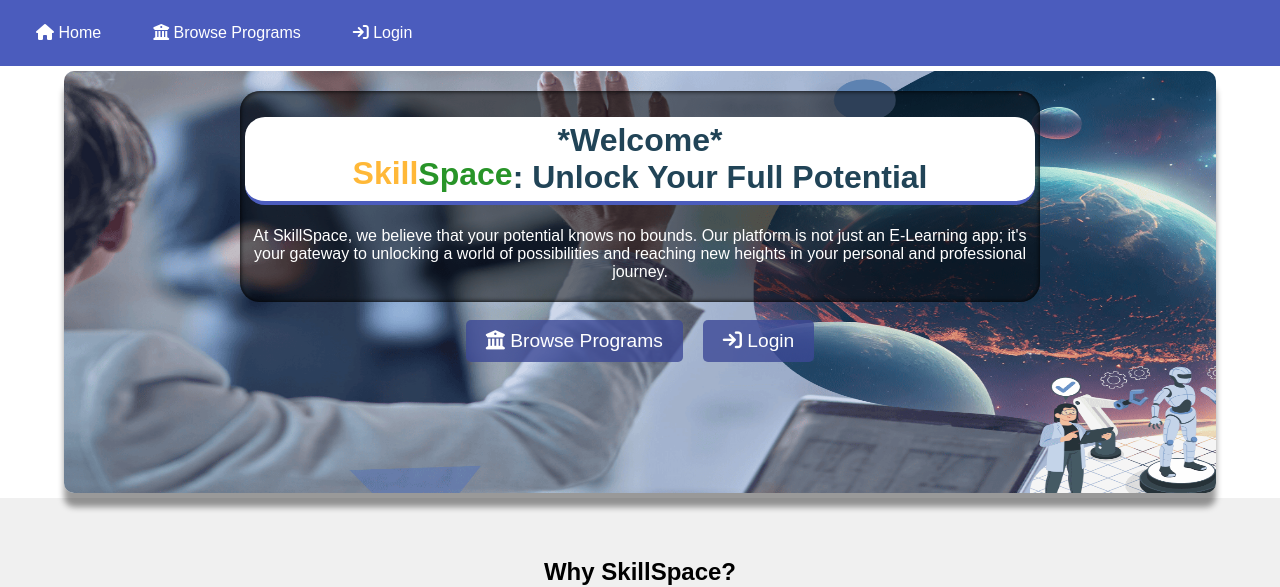
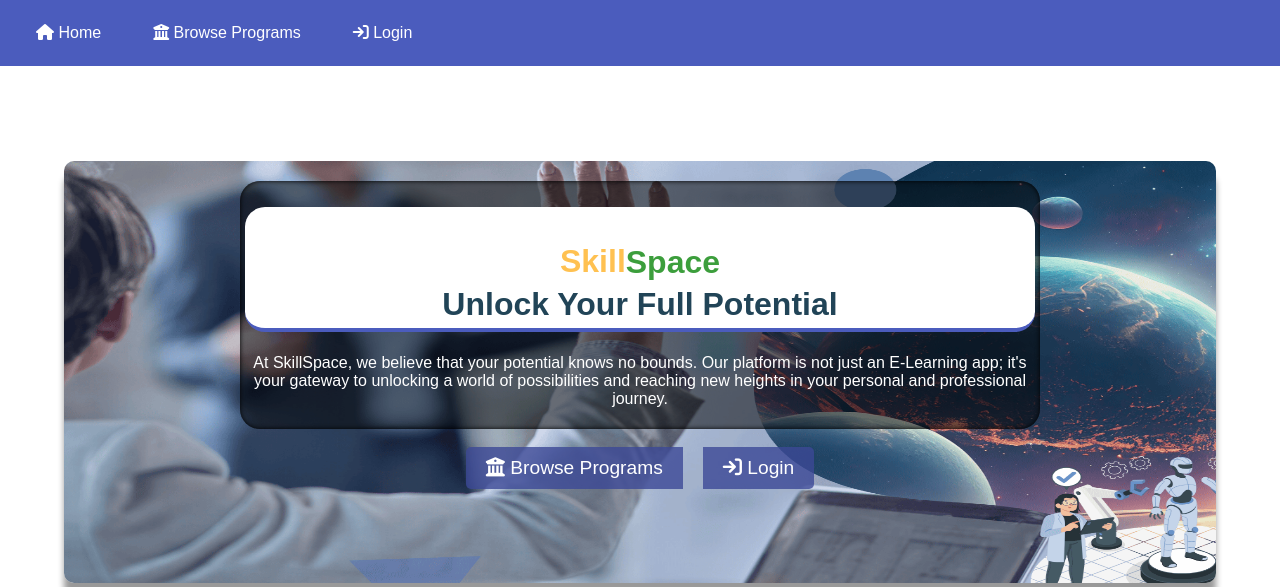
Before and after one commit to blessingsMlundira/e-learning_one, a React (Create React App) app: page / in a window 1280 px wide. Shown: the top 587 px of the page. Built offline with nearby package versions, Linux system fonts and the light colour scheme.

Commit message:
Update Home.js

```diff
--- a/src/Home.js
+++ b/src/Home.js
@@ -26,15 +26,18 @@ function Home() {
           <Link to="/LoginPage"><i class="fa fa-sign-in"></i> Login</Link>
         </div>
       </div>
+      <br /><br /><br /><br /><br />
 <center>
       {/* Header Section */}
 
-      <header className="Home-header"  style={{ backgroundImage: `url(${process.env.PUBLIC_URL}/jubileeUni/landingBanner.png)`, height: '400px',width: '90%', boxShadow: '0 14px 6px rgba(0, 0, 0, 0.4)', paddingTop: '20px' }}>
+      <header className="Home-header"  style={{ backgroundImage: `url(${process.env.PUBLIC_URL}/jubileeUni/landingBanner.png)`,height: '400px',width: '90%', boxShadow: '0 14px 6px rgba(0, 0, 0, 0.4)', paddingTop: '20px' }}>
 
         <div className="header-content" style={{  }}>
+
           <div style={{ backgroundColor: 'rgba(0,0,0,0.5)',padding: '5px', borderRadius: '20px', boxShadow: "inset 0 0 5px #000000" }}>
-          <h1 style={{ backgroundColor: 'white', padding: '5px', borderRadius: '20px', borderBottom: "4px solid rgba(75, 92, 189, 1)" }}>
-  {`*Welcome*`}
+
+        <h1 style={{ backgroundColor: 'white', padding: '5px', borderRadius: '20px', borderBottom: "4px solid rgba(75, 92, 189, 1)" }}>
+
   <br />
   <span style={{ color: 'orange', display: 'inline-block' }}>
     {`Skill`}
@@ -42,8 +45,10 @@ function Home() {
   <span style={{ color: 'green', display: 'inline-block' }}>
     {`Space`}
   </span>
-  {`: Unlock Your Full Potential`}
+  <br />
+  {`Unlock Your Full Potential`}
 </h1>
+
 
 <p style={{ color: 'white' }}>At SkillSpace, we believe that your potential knows no bounds. Our platform is not just an E-Learning app; it's your gateway to unlocking a world of possibilities and reaching new heights in your personal and professional journey.</p>
           </div>
@@ -52,12 +57,14 @@ function Home() {
 
           {/* Call-to-Action Buttons */}
           <div className="cta-buttons">
-            <Link to="/BrowseCourses" className="cta-button" ><i class="fa fa-university"></i> Browse Programs</Link>
-            <Link to="/LoginPage" className="cta-button"><i class="fa fa-sign-in"></i> Login</Link>
+            <Link to="/BrowseCourses" className="cta-button" style={{ borderTopRightRadius: '0px', borderBottomRightRadius: '0px' }}><i class="fa fa-university"></i> Browse Programs</Link>
+            <Link to="/LoginPage" className="cta-button" style={{ borderTopLeftRadius: '0px', borderBottomLeftRadius: '0px' }}><i class="fa fa-sign-in"></i> Login</Link>
           </div>
         </div>
       </header>
+
 </center>
+
 
       {/* Reels Section (Facebook-like Reels) */}
       <section className="reels-section">
```
